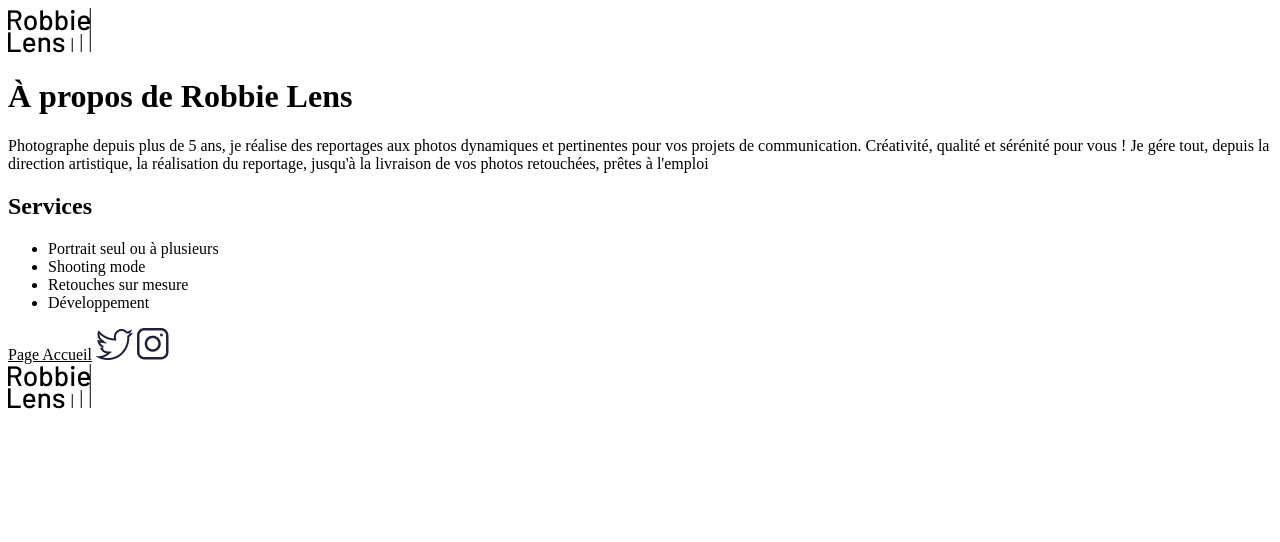
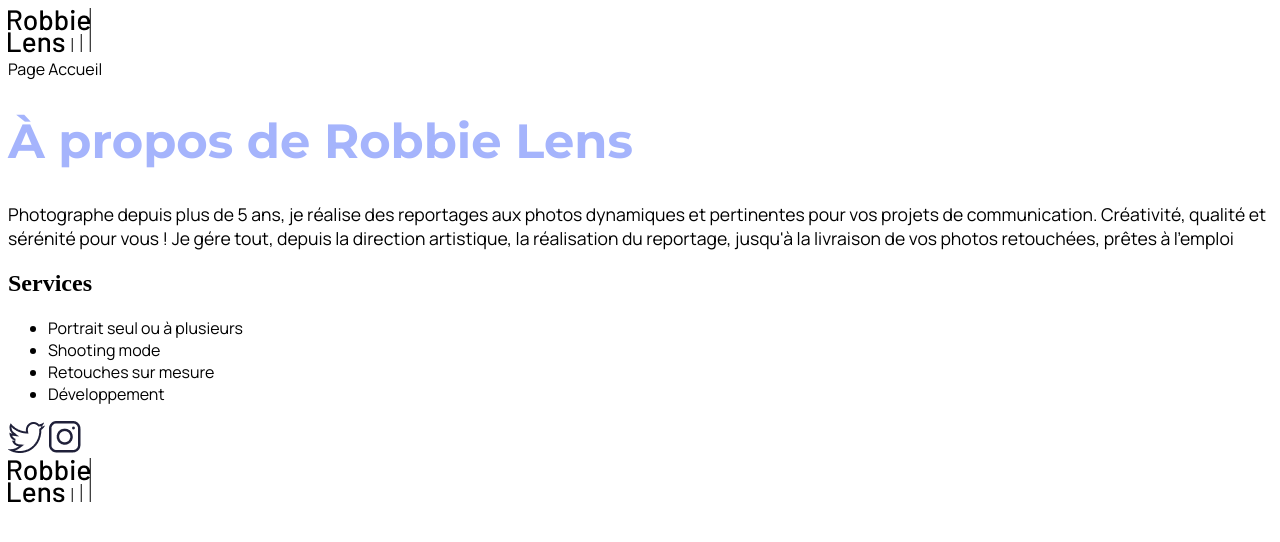
Before and after one commit to BRUNFlorian/openclassroomsRobbieLens, a plain HTML site: page a-propos.html in a window 1280 px wide. Drawn offline with Linux system fonts and the light colour scheme.

Commit message:
Added two google fonts. Changes to CSS file

```diff
--- a/a-propos.html
+++ b/a-propos.html
@@ -4,6 +4,18 @@
     <meta charset="UTF-8" />
     <meta name="viewport" content="width=device-width, initial-scale=1.0" />
     <link rel="stylesheet" href="style.css" />
+    <link rel="preconnect" href="https://fonts.googleapis.com" />
+    <link rel="preconnect" href="https://fonts.gstatic.com" crossorigin />
+    <link
+      href="https://fonts.googleapis.com/css2?family=Montserrat:ital,wght@0,100..900;1,100..900&display=swap"
+      rel="stylesheet"
+    />
+    <link rel="preconnect" href="https://fonts.googleapis.com" />
+    <link rel="preconnect" href="https://fonts.gstatic.com" crossorigin />
+    <link
+      href="https://fonts.googleapis.com/css2?family=Manrope:wght@200..800&family=Montserrat:ital,wght@0,100..900;1,100..900&display=swap"
+      rel="stylesheet"
+    />
     <title>À propos de Robbie Lens</title>
   </head>
   <body>
@@ -12,6 +24,7 @@
         <img src="images/logoRobbieLens.png" alt="Logo du site"
       /></a>
     </div>
+    <a class="links" href="index.html">Page Accueil</a>
     <h1>À propos de Robbie Lens</h1>
     <p>
       Photographe depuis plus de 5 ans, je réalise des reportages aux photos
@@ -28,7 +41,6 @@
       <li>Développement</li>
     </ul>
     <div>
-      <a class="links" href="index.html">Page Accueil</a>
       <a href="https://x.com/?lang=fr" target="_blank" alt="lien du site X"
         ><img src="images/logoTwitter.png" alt="logo twitter"
       /></a>
--- a/style.css
+++ b/style.css
@@ -5,3 +5,20 @@
 span {
   color: #a5b4fc;
 }
+
+h1 {
+    font-family: "Montserrat", serif;
+    font-size: 3em;
+    color: #a5b4fc;
+  }
+
+  p {
+    font-family: "Manrope", sans-serif;
+    font-size: 1.1em;
+  }
+
+  ul, a {
+    font-family: "Manrope", sans-serif;
+    font-size: 1em;
+    text-decoration: none;
+  }
```
Also changed, not shown: index.html (+13 -1 lines).
